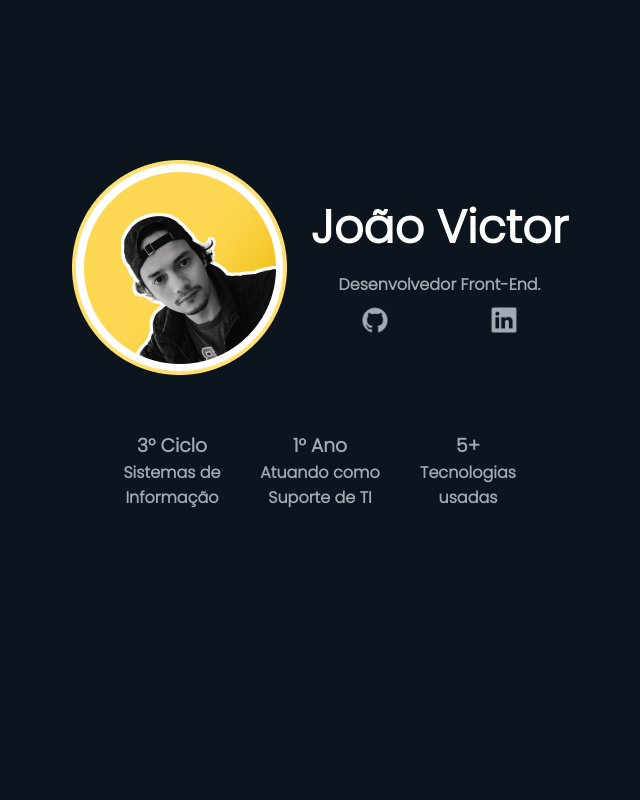
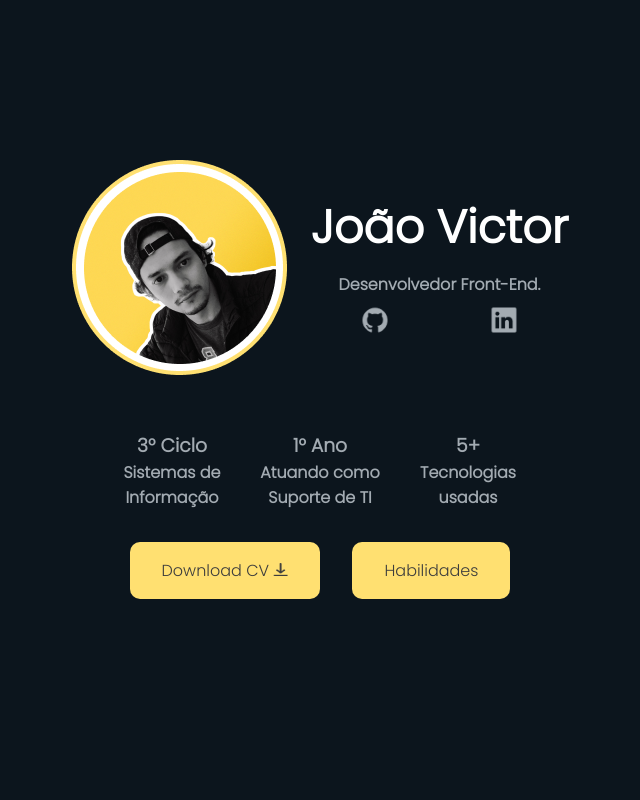
Before and after one commit to JoaoVictorBezerra/mywebsite, a Next.js app: page / in a window 1280 px wide. Shown: the top 800 px of the page, without its empty margins (320-960 px from the left). Built offline with nearby package versions, Linux system fonts and the light colour scheme.

Commit message:
ADD: Buttons

```diff
--- a/pages/index.js
+++ b/pages/index.js
@@ -3,6 +3,7 @@ import Image from 'next/image'
 import Footer from '../src/Components/Footer'
 import styles from '../styles/Home/Home.module.css'
 import Link from '../src/Components/Links'
+import Button from '../src/Components/Buttons'
 
 export default function Home() {
   return (
@@ -38,6 +39,10 @@ export default function Home() {
             <p>Tecnologias usadas</p>
           </div>
         </div>
+        <div className={styles.buttons}>
+          <Link href="https://www.google.com" target="_blank"><Button>Download CV <Image src="/download.png" alt="Download Icon" width={15} height={13}/></Button></Link>
+          <Link href="https://www.google.com" target="_blank"><Button>Habilidades</Button></Link>
+        </div>
       </main>
       <Footer />
     </div>
--- /dev/null
+++ b/src/Components/Buttons/index.js
@@ -0,0 +1,7 @@
+import styles from '../../../styles/Buttons/Buttons.module.css'
+
+export default function Button({ children, ...props }) {
+    return (
+        <p className={styles.button}>{children}</p>
+    )
+}
--- /dev/null
+++ b/styles/Buttons/Buttons.module.css
@@ -0,0 +1,25 @@
+/*.button {
+    color: #A3ABB2;
+    background-color: #171F26;
+    border-radius: 10px;
+    padding: 1rem 2rem 1rem 2rem;
+    font-weight: 300;
+    text-align: center;
+}
+.button:hover {
+    background-color: #FFE071;
+    color: #3D3D3D;
+}*/
+
+.button {
+    background-color: #FFE071;
+    color: #3D3D3D;
+    border-radius: 10px;
+    padding: 1rem 2rem 1rem 2rem;
+    font-weight: 300;
+    text-align: center;
+}
+.button:hover {
+    color: #A3ABB2;
+    background-color: #171F26;
+}
--- a/styles/Home/Home.module.css
+++ b/styles/Home/Home.module.css
@@ -66,3 +66,10 @@
   width: 148px;
   margin: 0rem;
 }
+.buttons {
+  display: flex;
+  flex-direction: row;
+}
+.buttons a {
+  margin: 1rem;
+}
```
Also changed, not shown: public/download.png (added).
